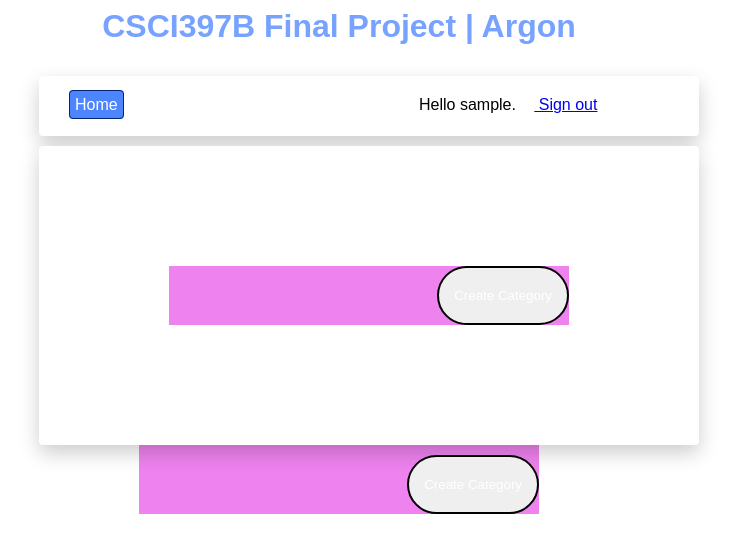
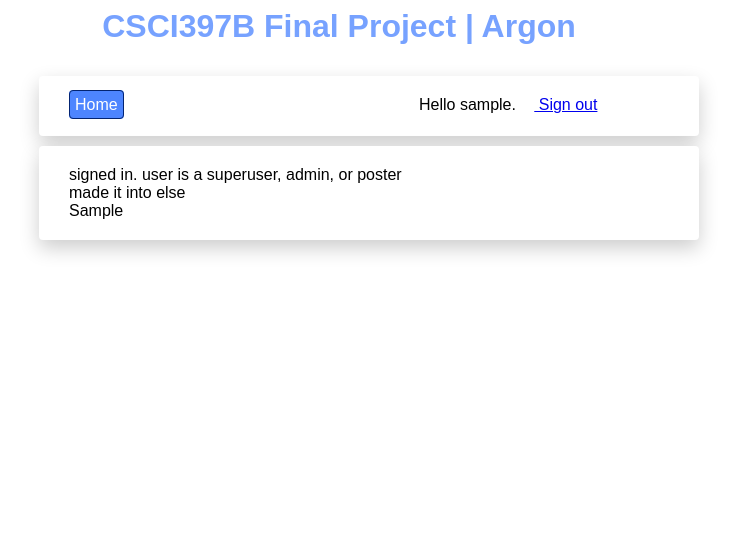
Before and after one commit to Ann-c-Tseng/CSCI397BFinalProject, a PHP site: page / in a window 1280 px wide. Shown: the top 553 px of the page, without its empty margins (301-1038 px from the left). Run offline with PHP 8.4, Linux system fonts and the light colour scheme; the visitor is signed in with stand-in values (Sample User, id 1); tables that the repository leaves empty or names only in its code hold one stand-in row (values such as "Sample post").

Commit message:
CATEGORY EXTRACTION WORKING

```diff
--- a/index.php
+++ b/index.php
@@ -1,5 +1,6 @@
 <?php
     include 'header.php';
+    include 'connect.php'
 ?>
 
 <!-- Check if user is viewer or signed in, show corresponding categories-->
@@ -7,55 +8,61 @@
 <!-- Populate the "content" div with categories, topics, and posts based on if user is signed in or not -->
 <div id="content">
     <?php
-        /* Don't think this works but might be an okay starting place? not sure though. i'll leave it commented
+        /* Don't think this works but might be an okay starting place? not sure though. i'll leave it commented */
             if(isset($_SESSION['signed_in']))
             {
                 echo 'signed in. user is a superuser, admin, or poster';
 
-                $name = $_REQUEST['username'];
+                $name = $_SESSION['username'];
 
-                $query = "SELECT user_id, username, password, permission FROM users WHERE username = '$name';";
+                //grab all categories from 'posts' where viewerviewable == true
+                $catQ = "SELECT ALL category FROM posts;";
 
-                $rows = $db->query($query);
+                $cats = $db->query($catQ);
 
-                if($rows == null){
+
+                if($cats == null){
                     echo 'Something went wrong while signing in. Please try again.';
                 }
 
                 else{
-                    $rowAry = $rows->fetch($rows->FETCH_ASSOC);
+                    echo '<br> made it into else <br>';
 
-                    if($rowAry['permission']=="superuser") can we even do this?
+                    //$catsArr = $cats->fetch(PDO::FETCH_ASSOC);
+                    //echo '<br>'.print_r($catsArr);
+
+                    while($row = $cats->fetch(PDO::FETCH_ASSOC)){
+                        $result[] = $row;
+                    }
+
+                    // Array of all column names
+                    $columnArr = array_column($result, 'category');
+
+                    for($i = 0; $i < count($columnArr); $i++){
+                        echo $columnArr[$i].'<br>';
+                    }
+
+                    /*if($rowAry['permission']=="superuser")
                     {
                         echo 'User is a superuser';
                     }
-                    if($rowAry['permission']=="admin") ?
+                    if($rowAry['permission']=="admin")
                     {
                         echo 'User is an admin';
                     }
-                    if($rowAry['permission']=="poster") ?
+                    if($rowAry['permission']=="poster")
                     {
                         echo 'User is a poster';
                     }
                     else{
                         echo 'Error occurred';
-                    }
+                    }*/
                 }
 
             }
             else{
                 echo 'not signed in, can only view';
             }
-             */   ?>
-            <div id="buttonsDiv">
-                <button id = 'createCategory' name = 'createCategory' onclick='createCat()'>Create Category</button>
-            </div>
+               ?>
+
 </div>
-<div id="buttonsDiv">
-                <button id = 'createCategory' name = 'createCategory' onclick='createCat()'>Create Category</button>
-            </div>
-<script>
-function createCat(){
-    alert('clicked');
-}
-</script>
--- a/styles.css
+++ b/styles.css
@@ -7,7 +7,7 @@ body {
     text-align: center;
 }
 
-#createCategory{
+.btnOne{
     padding: 20px 15px;
     border: solid black 2px;
     border-radius: 30px;
```
